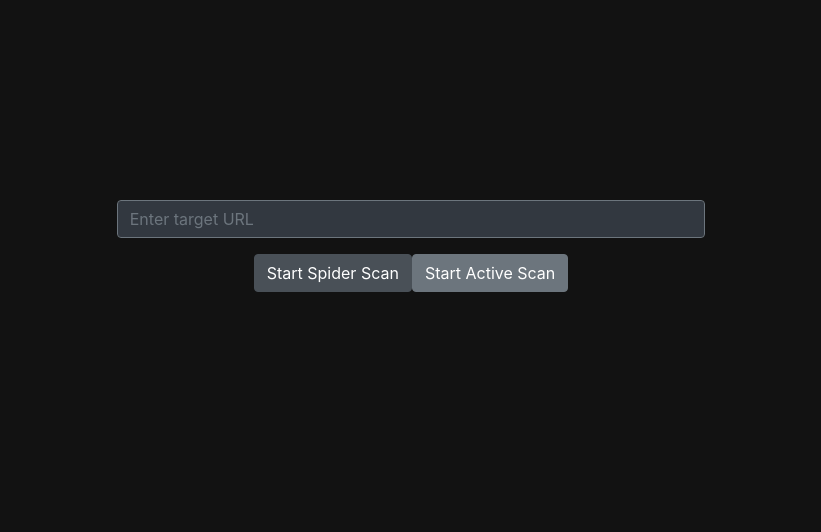
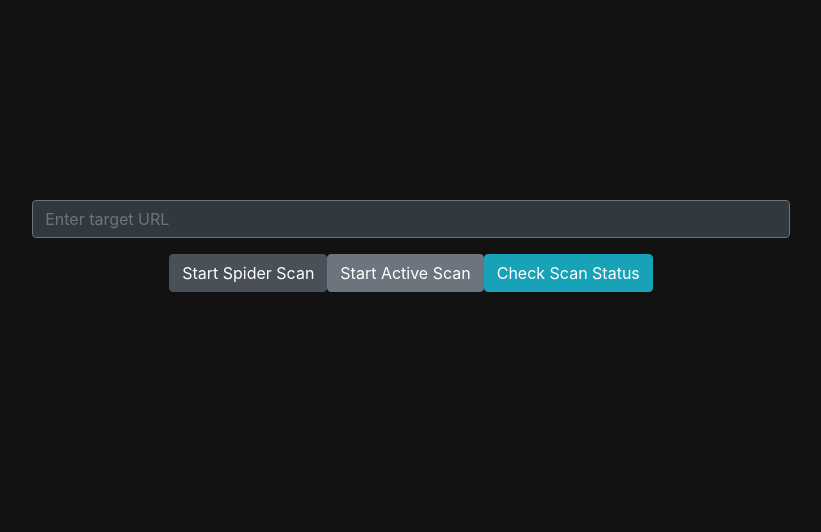
Before and after one commit to seancarr717/VulnScanner, a Flask app: page /spider in a window 1280 px wide. Shown: the part 154-686 px from the top of the page, without its empty margins (229-1050 px from the left). Run offline with Flask 3, Linux system fonts and the light colour scheme; a user stored in the database is signed in; parts of the project's set-up code (start-up, migrations or seed data) failed here and were passed over; some libraries are stand-ins or nearby versions.

Commit message:
fix attempt get status

```diff
--- a/app/routes.py
+++ b/app/routes.py
@@ -2,7 +2,7 @@
 from .auth import login, logout,register
 from .network import run_nmap
 from .web import start_spider, start_active_scan,get_scans_status
-from .models import db, NetworkScan
+from .models import db, NetworkScan,ScanResult
 
 def configure_routes(app):
     @app.route('/')
@@ -59,9 +59,10 @@
     def start_active_scan_route():
         return start_active_scan()
 
-    @app.route('/get_scans_status')
-    def scans_status_route():
+    @app.route('/scan_status')
+    def scan_status_route():
         if 'user_id' not in session:
-            return redirect(url_for('login_route'))
-        scans_status = get_scans_status()
-        return jsonify(scans_status)
+            return jsonify({"error": "User not logged in"}), 401
+        scans = ScanResult.query.filter_by(user_id=session['user_id']).all()
+        scans_data = [{"scan_id": scan.scan_id, "scan_type": scan.scan_type, "status": scan.status} for scan in scans]
+        return jsonify(scans_data)
--- a/app/templates/spider.html
+++ b/app/templates/spider.html
@@ -4,13 +4,13 @@
 
 {% block content %}
 <style>
-
   #targetUrl {
     background-color: #323840;
     color: #fff;
     border: 1px solid #6c757d;
     margin-bottom: 1rem;
   }
+
   .container {
     height: 75vh;
   }
@@ -45,6 +45,7 @@
     <!--buttons to start scans functions-->
     <button onclick="startSpider()" class="btn btn-primary">Start Spider Scan</button>
     <button onclick="startActiveScan()" class="btn btn-secondary">Start Active Scan</button>
+    <button onclick="checkScanStatus()" class="btn btn-info">Check Scan Status</button>
   </div>
 </div>
 
@@ -78,7 +79,15 @@
   function startActiveScan() {
     startScan('/start_active_scan');
   }
-
+  function checkScanStatus() {
+    fetch('/scan_status')
+      .then(response => response.json())
+      .then(data => {
+        // Handle data here, e.g., display it in a modal or a new div
+        console.log(data);
+      })
+      .catch(error => console.error('Error fetching scan status:', error));
+  }
 
 
 </script>
@@ -87,31 +96,7 @@
   <ul id="scanList"></ul>
 </div>
 
-  <script>
-    let displayedScans = new Set();  // This set will store the IDs of scans already displayed
 
-    function fetchScanStatus() {
-        fetch('/get_scans_status')
-            .then(response => response.json())
-            .then(data => updateScanList(data))
-            .catch(error => console.error('Error fetching scan status:', error));
-    }
-
-    function updateScanList(data) {
-        const scanList = document.getElementById('scanList');
-        data.forEach(scan => {
-            if (!displayedScans.has(scan.scanId)) {
-                const listItem = document.createElement('li');
-                listItem.textContent = `Scan ID: ${scan.scanId}, Status: ${scan.status}`;
-                scanList.appendChild(listItem);
-                displayedScans.add(scan.scanId);
-            }
-        });
-    }
-
-    // Fetch scan status periodically
-    setInterval(fetchScanStatus, 5000);
-</script>
 </div>
 </div>
 {% endblock %}
--- a/app/web.py
+++ b/app/web.py
@@ -1,5 +1,6 @@
-from flask import request, jsonify
+from flask import request, jsonify,render_template,session
 import requests
+from .models import db, ScanResult
 
 ZAP_API_URL = "http://ec2-51-20-35-101.eu-north-1.compute.amazonaws.com:9090"
 ZAP_API_KEY = "AMWFOWAIOFNA"
@@ -17,11 +18,21 @@
         return jsonify({"error": "URL is required"}), 400
     zap_endpoint = f"{ZAP_API_URL}/JSON/{scan_type}/action/scan?apikey={ZAP_API_KEY}&url={target_url}"
     response = requests.get(zap_endpoint)
-    scan_id = response.json().get('scan') if response.status_code == 200 else None
-    return jsonify({"message": f"{scan_type.capitalize()} scan started", "scan_id": scan_id})
-
-def get_scans_status():
-    zap_endpoint = f"{ZAP_API_URL}/JSON/ascan/view/scans/?apikey={ZAP_API_KEY}"
-    response = requests.get(zap_endpoint)
-    scans = response.json() if response.status_code == 200 else {}
-    return scans
+    if response.status_code == 200:
+        scan_data = response.json()
+        scan_id = scan_data.get('scan')
+        if scan_id:
+            new_scan = ScanResult(
+                scan_id=scan_id,
+                scan_type=scan_type,
+                status='started',
+                user_id=session.get('user_id'),
+                results=''
+            )
+            db.session.add(new_scan)
+            db.session.commit()
+            return jsonify({"message": "Scan started", "scan_id": scan_id}), 200
+        else:
+            return jsonify({"error": "Failed to retrieve scan ID"}), 500
+    else:
+        return jsonify({"error": "Failed to start scan"}), response.status_code
```
Lines whose indentation alone changed are shown as unchanged.
